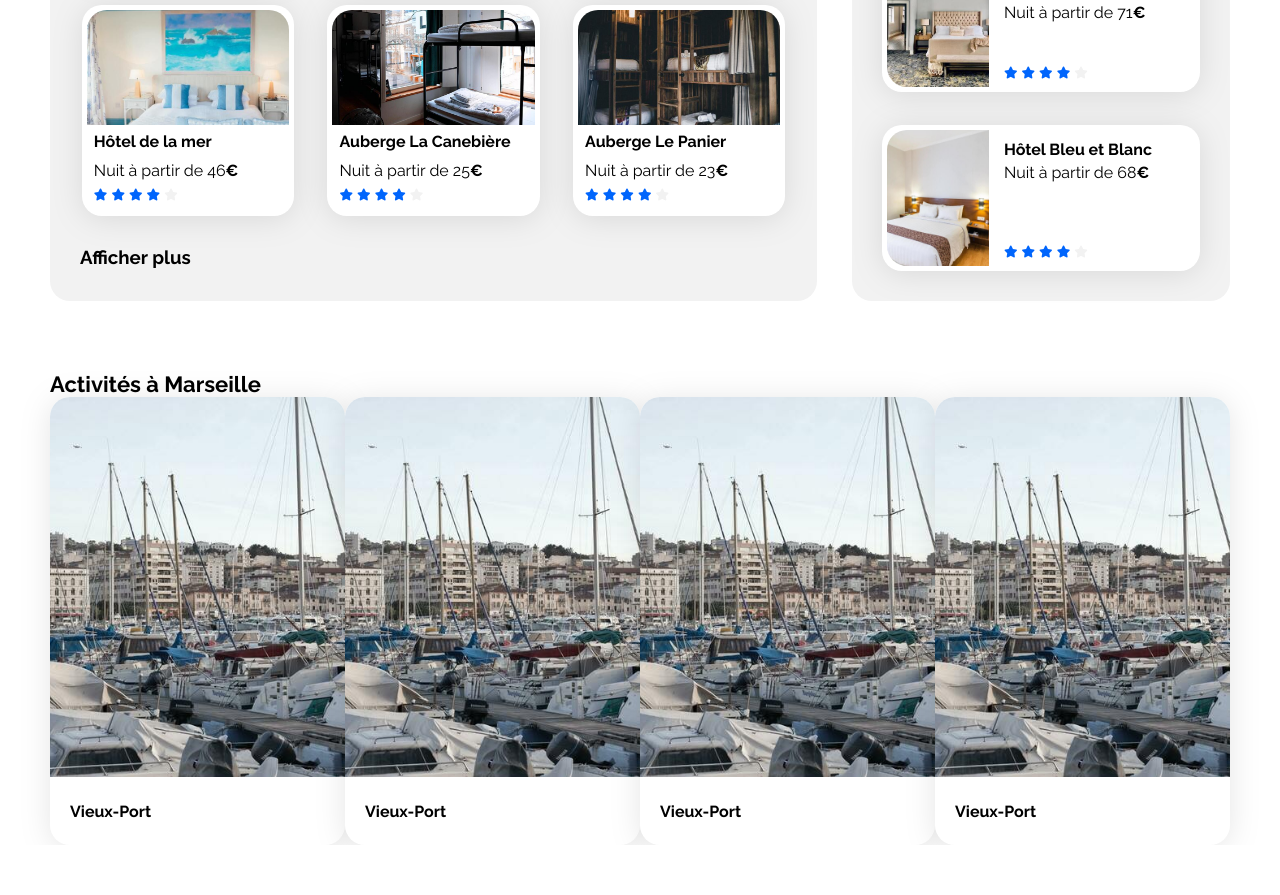
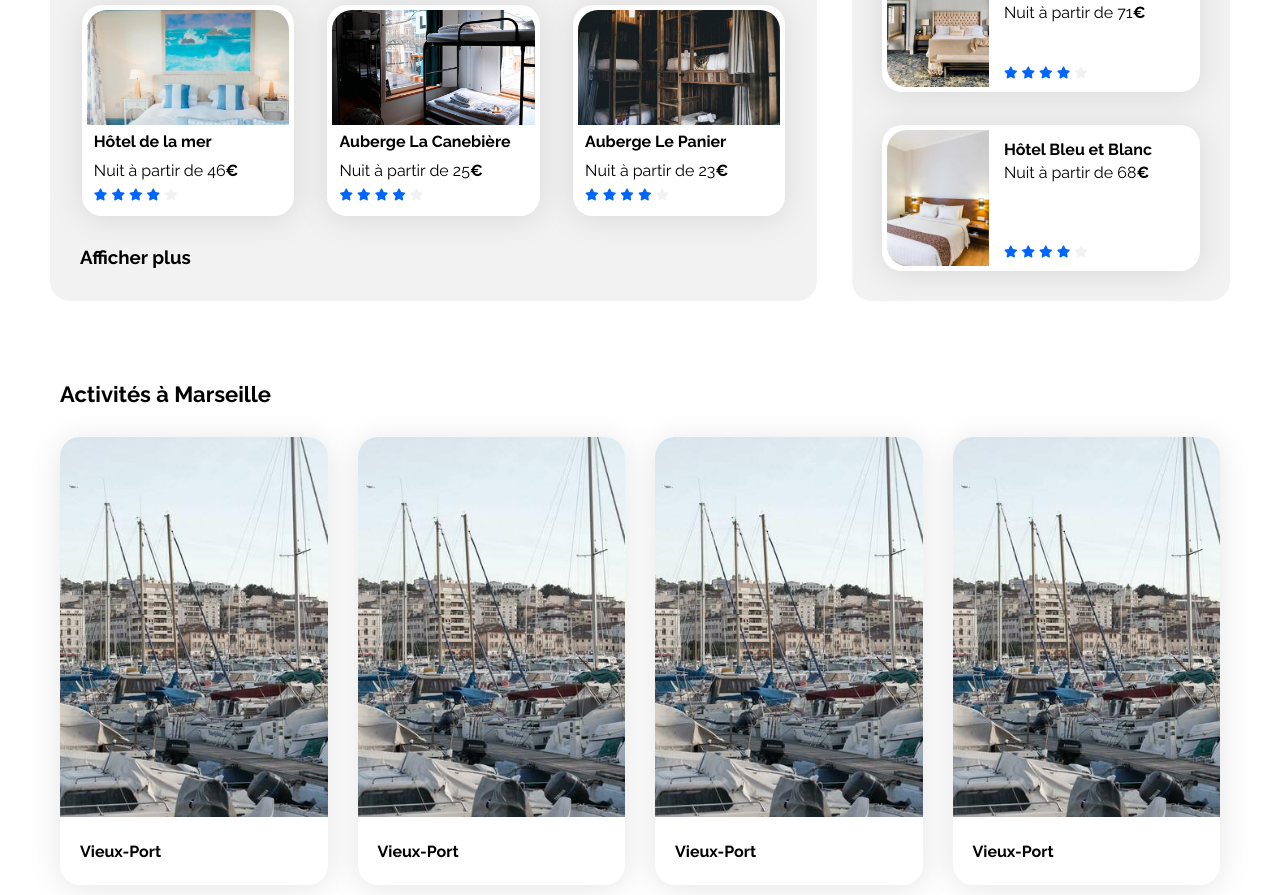
Before and after one commit to n-bon/oc-booki-03-2025, a plain HTML site: page index.html in a window 1280 px wide. Shown: the part 741-1636 px from the top of the page. Before the commit the page ends 1586 px from the top, so only its background shows below. Drawn offline with Linux system fonts and the light colour scheme.

Commit message:
Mise en page flex des cartes activités

```diff
--- a/css/index.css
+++ b/css/index.css
@@ -104,10 +104,15 @@
 .activites {
     margin-top: 70px;
     box-sizing: border-box;
+    padding: 10px;
 }
 
 .activites-cartes {
+    margin-top: 30px;
     display: flex;
+    flex-direction: row;
+    flex-wrap: nowrap;
+    gap: 30px;
 }
 
 .activites-cartes .card {
```
